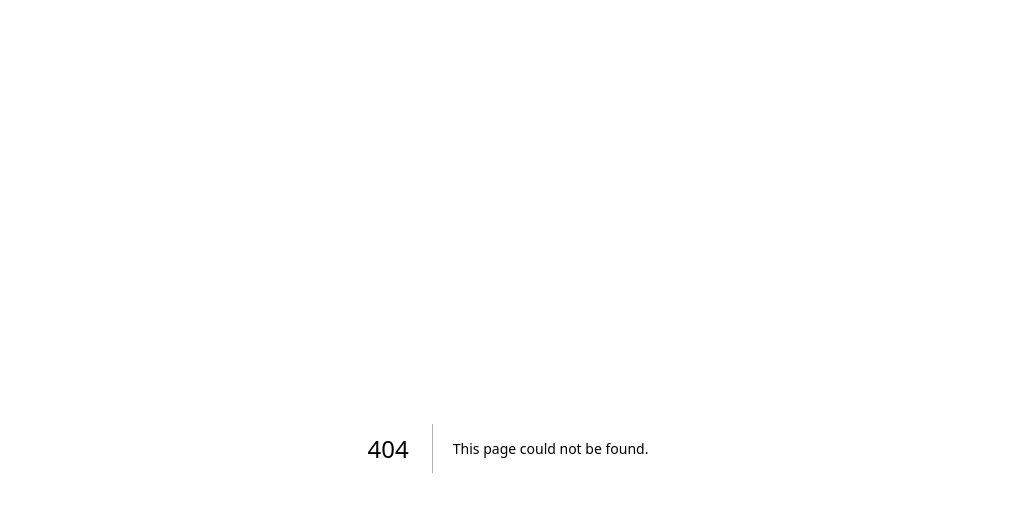
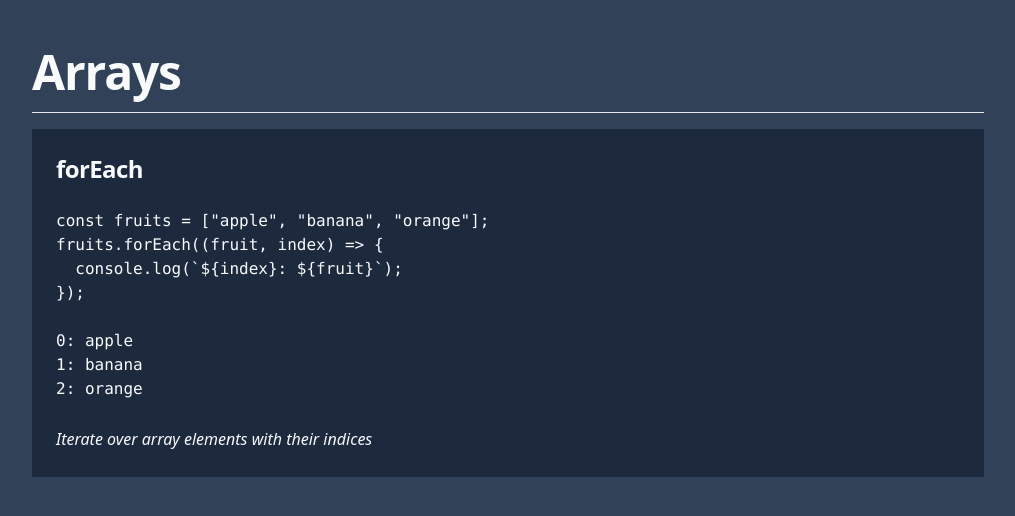
Before and after one commit to Dillonzellis/review-25, a Next.js app: page /js/arrays in a window 1280 px wide. Before the commit this address had no page. Shown: the top 516 px of the page, without its empty margins (132-1147 px from the left). Built offline with nearby package versions, Linux system fonts and the light colour scheme.

Commit message:
feat: make initial array page

```diff
--- /dev/null
+++ b/src/app/js/arrays/page.tsx
@@ -0,0 +1,26 @@
+import MaxWidthWrapper from "@/components/UI/MaxWidthWrapper";
+import TypographyH1 from "@/components/Typograpy/TypographyH1";
+import ConceptBlock from "@/components/ConceptBlock/ConceptBlock";
+
+export default function ArraysPage() {
+  return (
+    <MaxWidthWrapper>
+      <TypographyH1 className="mb-4">Arrays</TypographyH1>
+      <hr className="pb-4" />
+      <ConceptBlock
+        title="forEach"
+        code={`
+const fruits = ["apple", "banana", "orange"];
+fruits.forEach((fruit, index) => {
+  console.log(\`\${index}: \${fruit}\`);
+});
+
+0: apple
+1: banana
+2: orange
+      `}
+        desc="Iterate over array elements with their indices"
+      />
+    </MaxWidthWrapper>
+  );
+}
```
